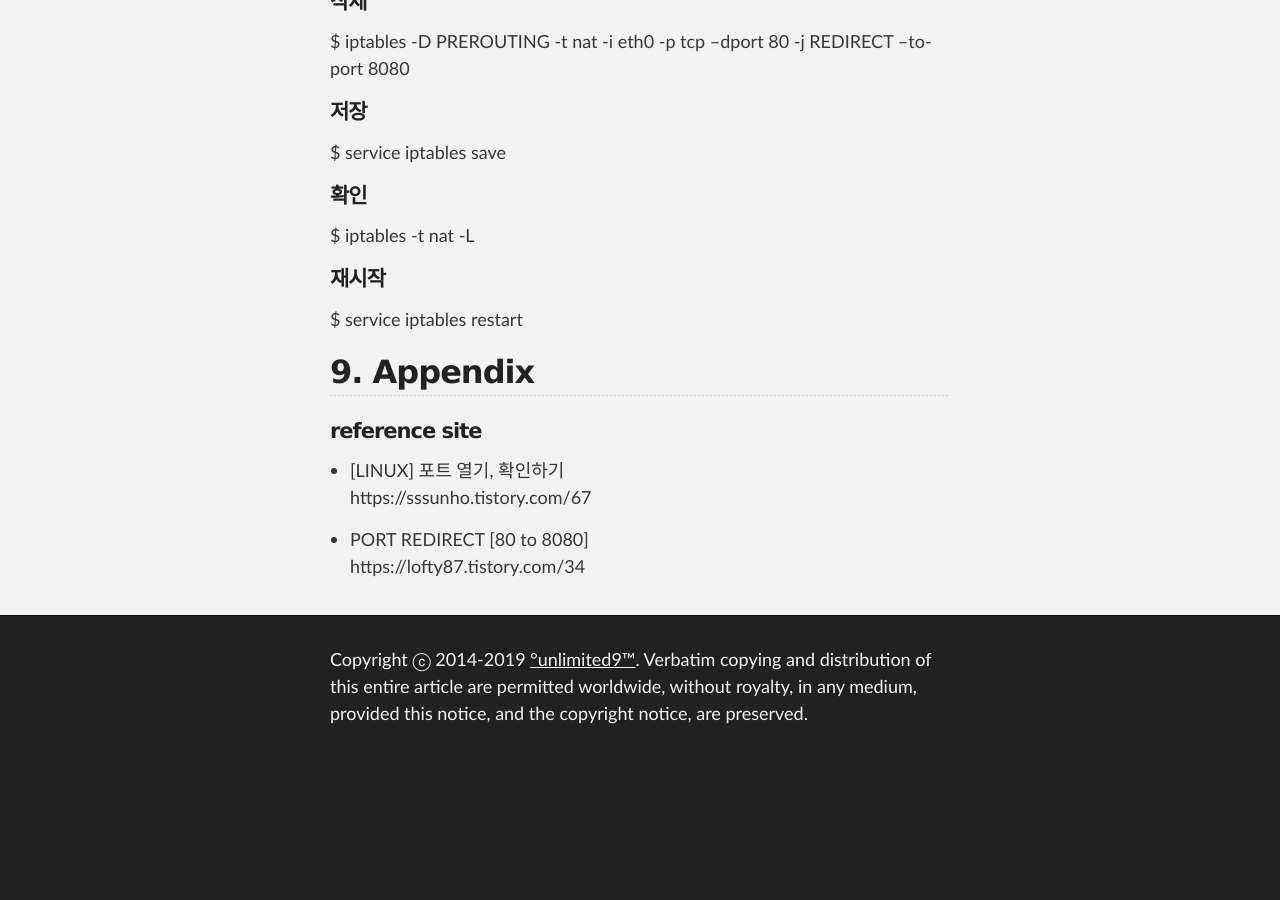
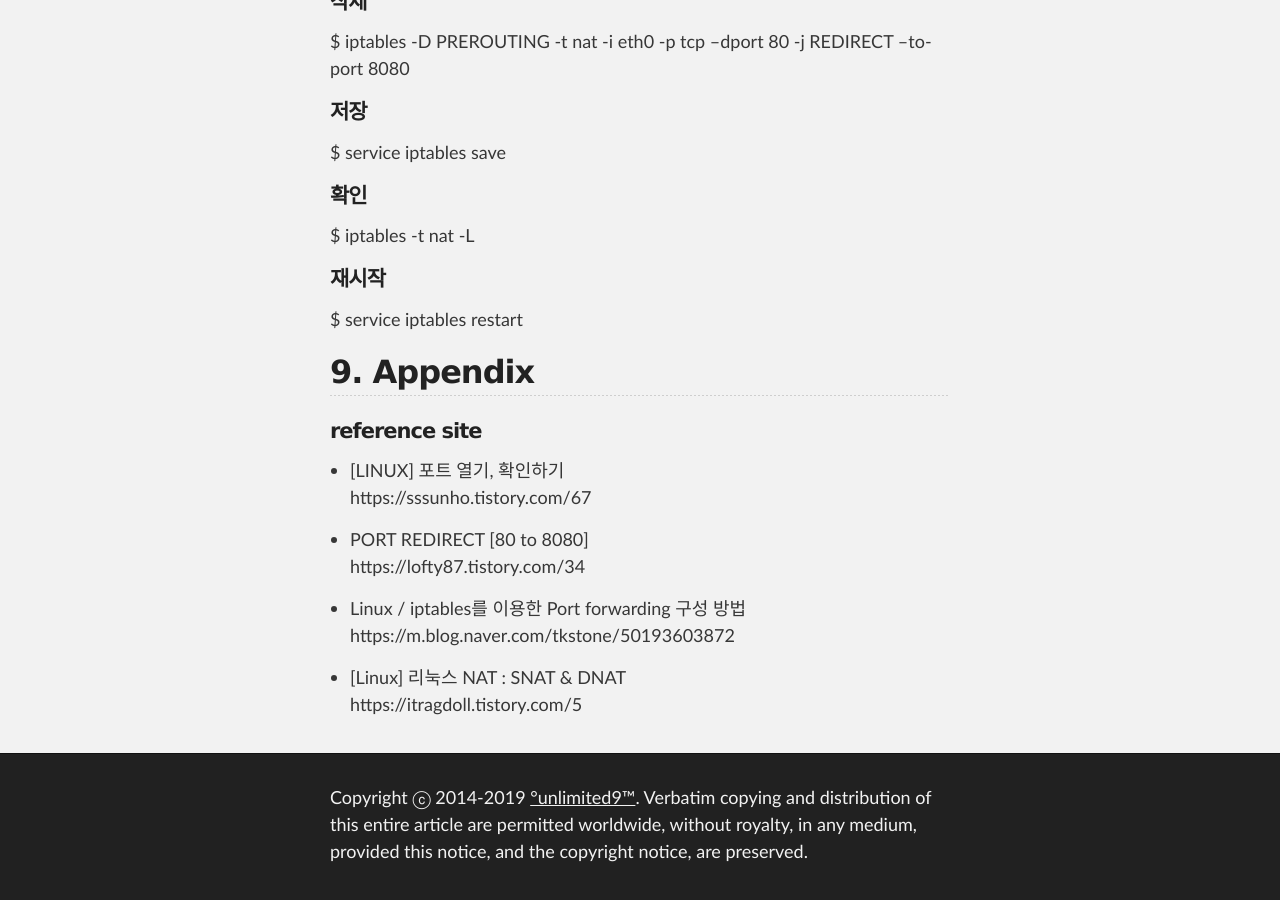
Before and after one commit to unlimited9/unlimited9.github.com, a Jekyll site: the page built from reference.notes/TA/system/linux.iptables.port.md, in a window 1280 px wide and 900 px high, scrolled down 1000 px. Built offline with Jekyll 4.4.1, drawn with Linux system fonts in a browser that asks for light colours; our own code applies the rules of GitHub Pages for plain Markdown files; before the commit the page ends 1762 px from its top, so only the background shows below that.

Commit message:
Update linux.iptables.port.md

```diff
--- a/reference.notes/TA/system/linux.iptables.port.md
+++ b/reference.notes/TA/system/linux.iptables.port.md
@@ -45,3 +45,9 @@ https://sssunho.tistory.com/67
 
 + PORT REDIRECT [80 to 8080]
 https://lofty87.tistory.com/34
+
++ Linux / iptables를 이용한 Port forwarding 구성 방법
+https://m.blog.naver.com/tkstone/50193603872
+
++ [Linux] 리눅스 NAT : SNAT & DNAT
+https://itragdoll.tistory.com/5
```
